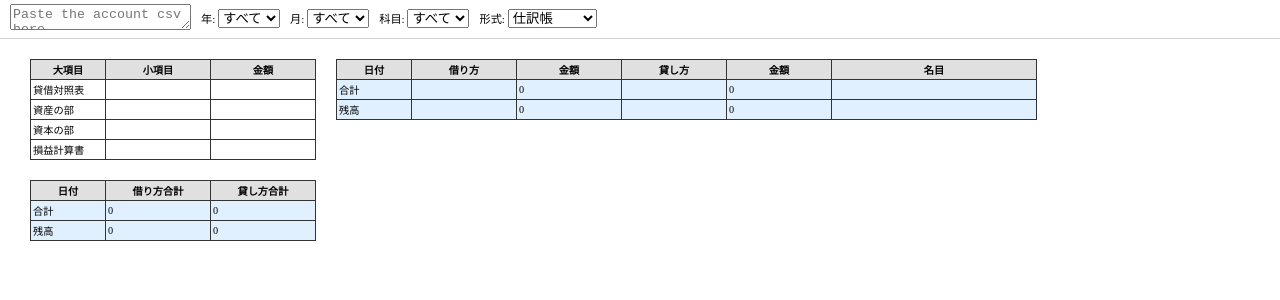
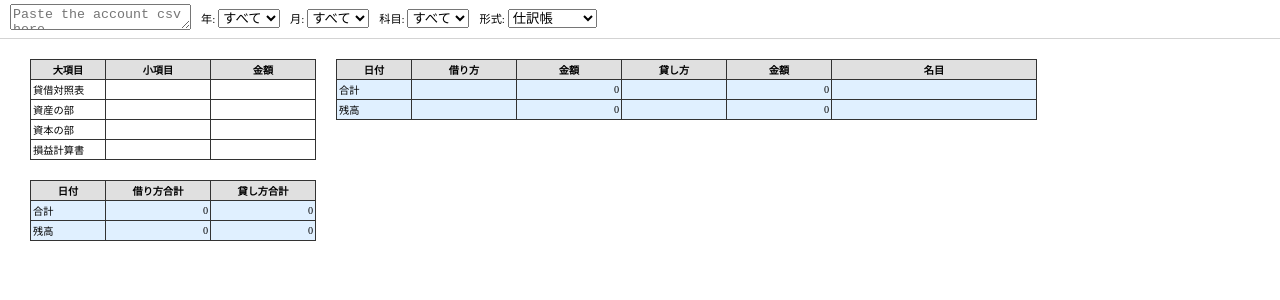
Before and after one commit to yamagame/vue-account-book, a Vue app: page / in a window 1280 px wide. Shown: the top 300 px of the page. Built offline with nearby package versions, Linux system fonts and the light colour scheme.

Commit message:
右寄せ

```diff
--- a/src/components/DealTable.vue
+++ b/src/components/DealTable.vue
@@ -27,9 +27,9 @@ const getBackgroundColor = (d: { last: boolean }, sumBGColor: string) => {
         <tr :style="{ 'background-color': getBackgroundColor(deal, sumBGColor) }">
           <td>{{ deal.date }}</td>
           <td>{{ deal.kari }}</td>
-          <td>{{ deal.karivalue }}</td>
+          <td style="text-align: right;">{{ deal.karivalue }}</td>
           <td>{{ deal.kashi }}</td>
-          <td>{{ deal.kashivalue }}</td>
+          <td style="text-align: right;">{{ deal.kashivalue }}</td>
           <td>{{ deal.name }}</td>
         </tr>
       </tbody>
--- a/src/components/ReportTable.vue
+++ b/src/components/ReportTable.vue
@@ -19,7 +19,7 @@ defineProps<{
       <tr>
         <td>{{ deal.name }}</td>
         <td>{{ deal.subject }}</td>
-        <td>{{ deal.value }}</td>
+        <td :style="{ 'text-align': 'right', 'color': deal.color }">{{ deal.value }}</td>
       </tr>
     </tbody>
   </table>
--- a/src/components/SumTable.vue
+++ b/src/components/SumTable.vue
@@ -22,8 +22,8 @@ const getBackgroundColor = (d: { last: boolean }, sumBGColor: string) => {
     <tbody v-for="deal of monthly" :key="deal.id">
       <tr :style="{ 'background-color': getBackgroundColor(deal, sumBGColor) }">
         <td>{{ deal.date }}</td>
-        <td>{{ deal.kari }}</td>
-        <td>{{ deal.kashi }}</td>
+        <td style="text-align: right;">{{ deal.kari }}</td>
+        <td style="text-align: right;">{{ deal.kashi }}</td>
       </tr>
     </tbody>
   </table>
```
